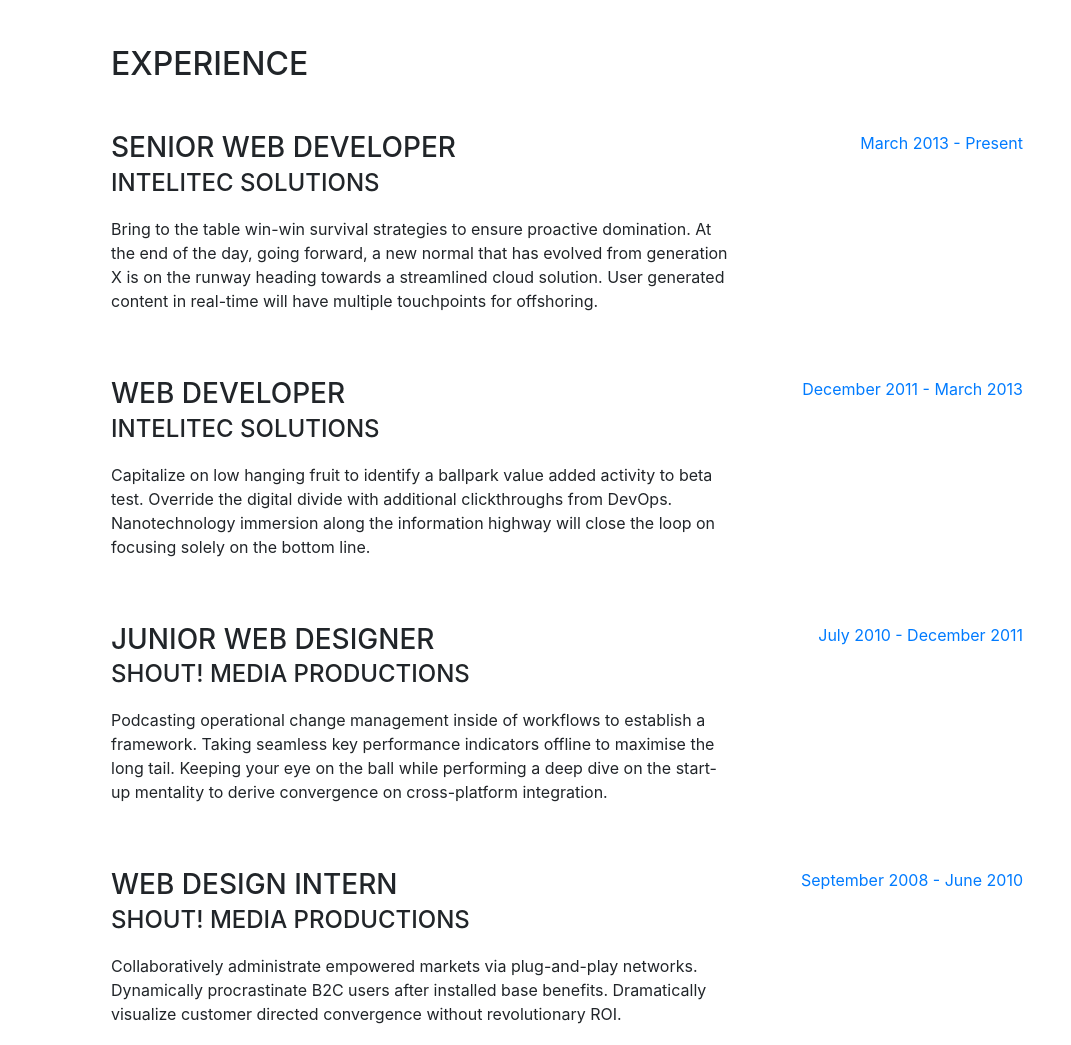
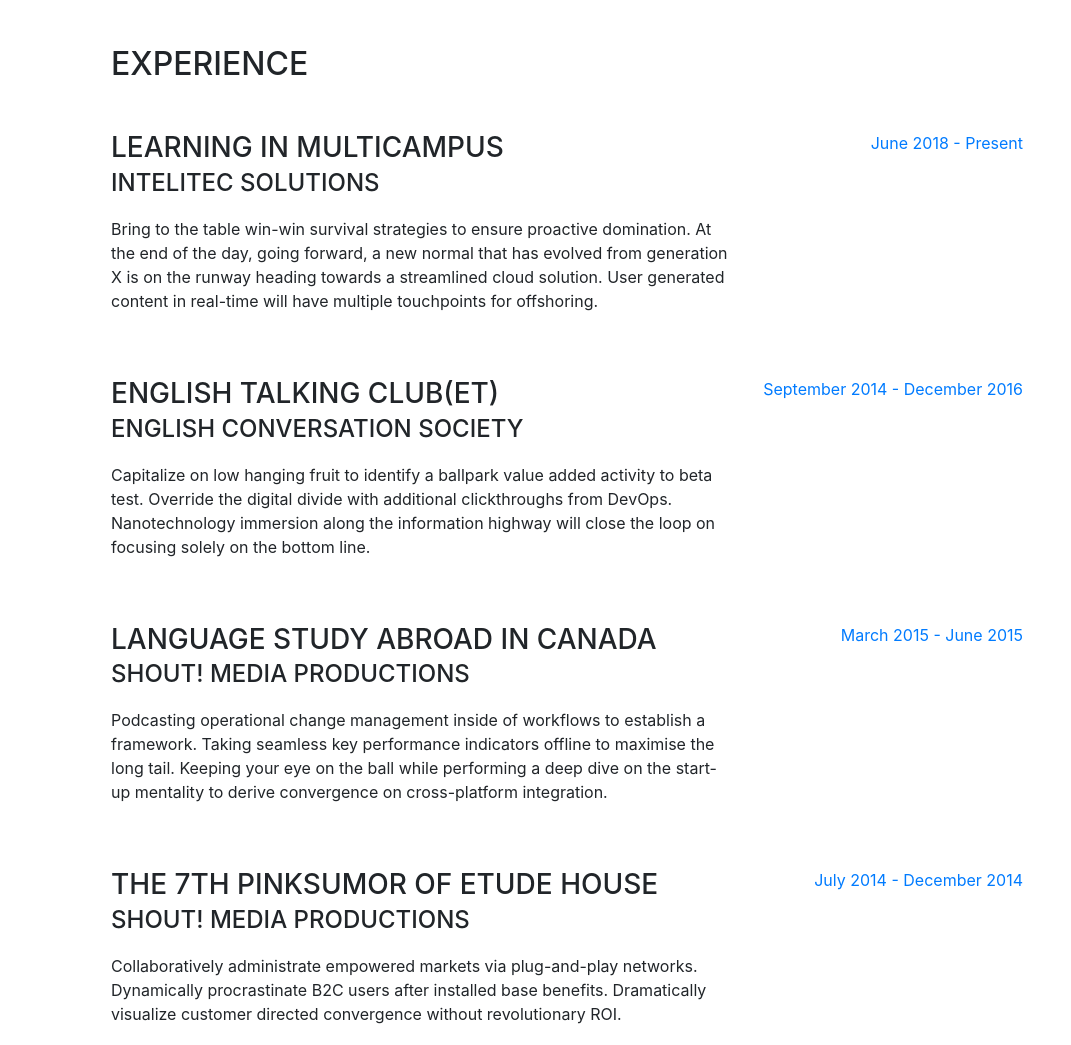
Before and after one commit to yeon123456789/yeon123456789.github.io, a website with bundled scripts: page index.html in a window 1280 px wide. Shown: the part 804-1849 px from the top of the page, without its empty margins (209-1280 px from the left). Built offline with nearby package versions, Linux system fonts and the light colour scheme; a web font is replaced by a local one.

Commit message:
modify experience, education

```diff
--- a/index.html
+++ b/index.html
@@ -95,45 +95,45 @@
 
           <div class="resume-item d-flex flex-column flex-md-row mb-5">
             <div class="resume-content mr-auto">
-              <h3 class="mb-0">Senior Web Developer</h3>
+              <h3 class="mb-0">Learning in Multicampus</h3>
               <div class="subheading mb-3">Intelitec Solutions</div>
               <p>Bring to the table win-win survival strategies to ensure proactive domination. At the end of the day, going forward, a new normal that has evolved from generation X is on the runway heading towards a streamlined cloud solution. User generated content in real-time will have multiple touchpoints for offshoring.</p>
             </div>
             <div class="resume-date text-md-right">
-              <span class="text-primary">March 2013 - Present</span>
+              <span class="text-primary">June 2018 - Present</span>
             </div>
           </div>
 
           <div class="resume-item d-flex flex-column flex-md-row mb-5">
             <div class="resume-content mr-auto">
-              <h3 class="mb-0">Web Developer</h3>
-              <div class="subheading mb-3">Intelitec Solutions</div>
+              <h3 class="mb-0">English Talking Club(ET)</h3>
+              <div class="subheading mb-3">English conversation society</div>
               <p>Capitalize on low hanging fruit to identify a ballpark value added activity to beta test. Override the digital divide with additional clickthroughs from DevOps. Nanotechnology immersion along the information highway will close the loop on focusing solely on the bottom line.</p>
             </div>
             <div class="resume-date text-md-right">
-              <span class="text-primary">December 2011 - March 2013</span>
+              <span class="text-primary">September 2014 - December 2016</span>
             </div>
           </div>
 
           <div class="resume-item d-flex flex-column flex-md-row mb-5">
             <div class="resume-content mr-auto">
-              <h3 class="mb-0">Junior Web Designer</h3>
+              <h3 class="mb-0">Language Study Abroad in Canada</h3>
               <div class="subheading mb-3">Shout! Media Productions</div>
               <p>Podcasting operational change management inside of workflows to establish a framework. Taking seamless key performance indicators offline to maximise the long tail. Keeping your eye on the ball while performing a deep dive on the start-up mentality to derive convergence on cross-platform integration.</p>
             </div>
             <div class="resume-date text-md-right">
-              <span class="text-primary">July 2010 - December 2011</span>
+              <span class="text-primary">March 2015 - June 2015</span>
             </div>
           </div>
 
           <div class="resume-item d-flex flex-column flex-md-row">
             <div class="resume-content mr-auto">
-              <h3 class="mb-0">Web Design Intern</h3>
+              <h3 class="mb-0">The 7th Pinksumor of Etude House</h3>
               <div class="subheading mb-3">Shout! Media Productions</div>
               <p>Collaboratively administrate empowered markets via plug-and-play networks. Dynamically procrastinate B2C users after installed base benefits. Dramatically visualize customer directed convergence without revolutionary ROI.</p>
             </div>
             <div class="resume-date text-md-right">
-              <span class="text-primary">September 2008 - June 2010</span>
+              <span class="text-primary">July 2014 - December 2014</span>
             </div>
           </div>
 
@@ -150,23 +150,23 @@
           <div class="resume-item d-flex flex-column flex-md-row mb-5">
             <div class="resume-content mr-auto">
               <h3 class="mb-0">University of Colorado Boulder</h3>
-              <div class="subheading mb-3">Bachelor of Science</div>
+              <div class="subheading mb-3">English Language and Culture / School of Business Administration</div>
               <div>Computer Science - Web Development Track</div>
               <p>GPA: 3.23</p>
             </div>
             <div class="resume-date text-md-right">
-              <span class="text-primary">August 2006 - May 2010</span>
+              <span class="text-primary">March 2013 - February 2019</span>
             </div>
           </div>
 
           <div class="resume-item d-flex flex-column flex-md-row">
             <div class="resume-content mr-auto">
-              <h3 class="mb-0">James Buchanan High School</h3>
+              <h3 class="mb-0">Gimhae Girls' High School</h3>
               <div class="subheading mb-3">Technology Magnet Program</div>
               <p>GPA: 3.56</p>
             </div>
             <div class="resume-date text-md-right">
-              <span class="text-primary">August 2002 - May 2006</span>
+              <span class="text-primary">June 2011 - February 2013</span>
             </div>
           </div>
 
```
